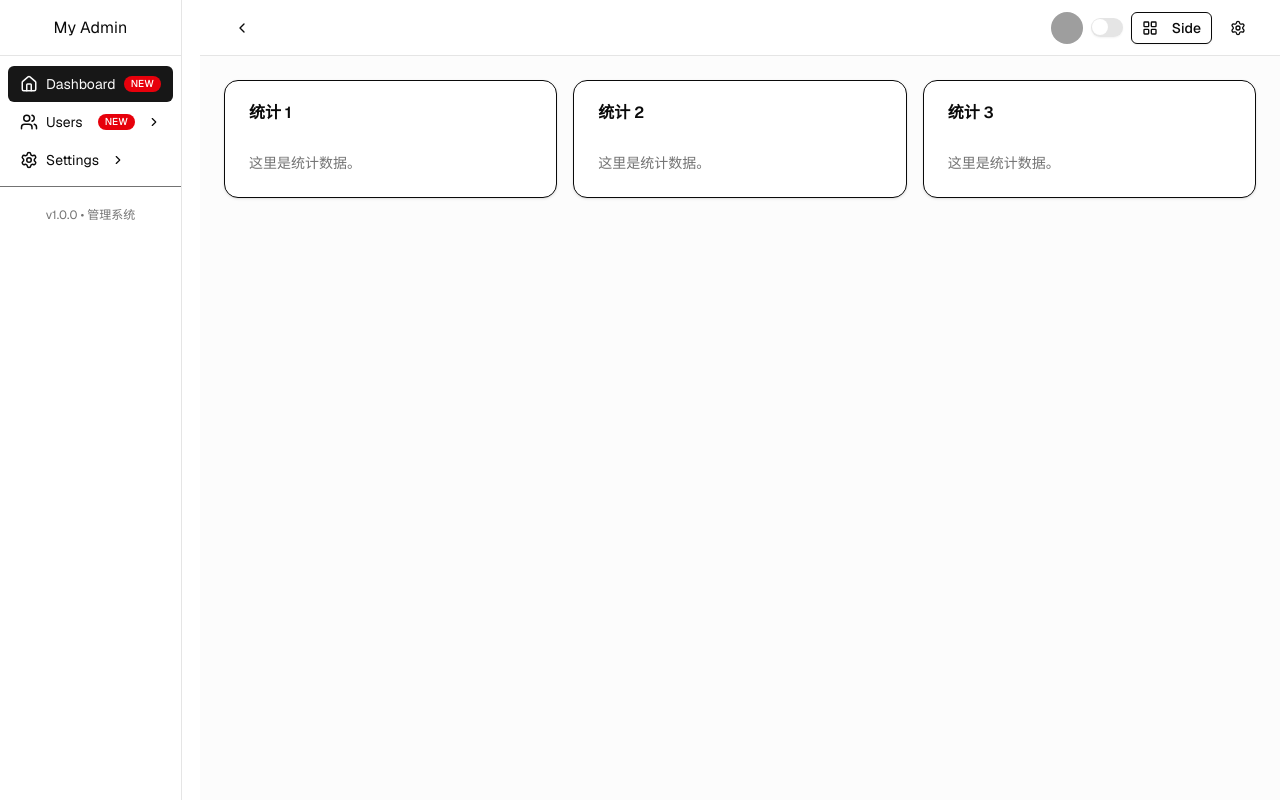
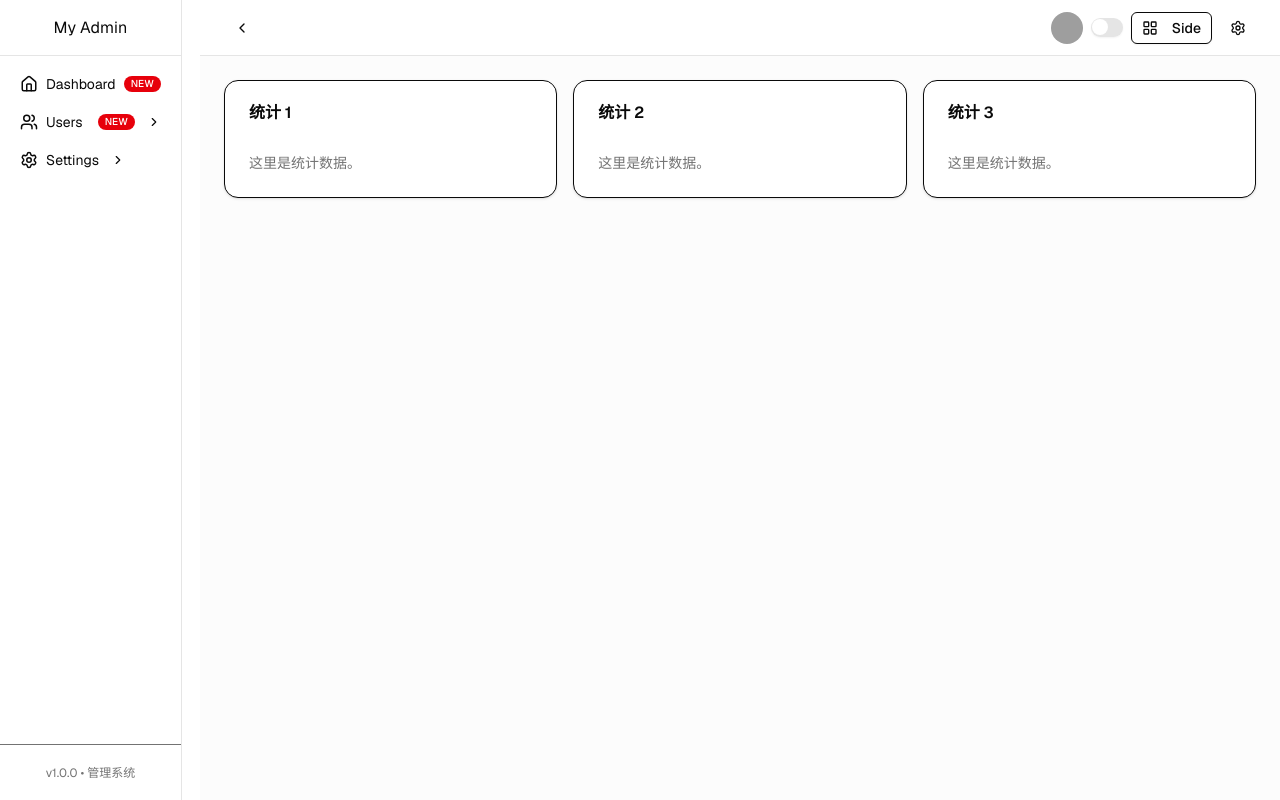
Before and after one commit to 3786329149/monorepo-next, a Next.js app in the folder apps/admin/: page / in a window 1280 px wide. Built offline with nearby package versions, Linux system fonts and the light colour scheme; grey boxes are pictures that could not be loaded.

Commit message:
feat: 使用缓存记录菜单点击激活展开的层级

```diff
--- a/apps/admin/components/layout/components/Sidebar.tsx
+++ b/apps/admin/components/layout/components/Sidebar.tsx
@@ -1,11 +1,13 @@
 "use client";
 
-import { Home, Users, Settings } from "lucide-react";
+import { Home, Users, Settings, ChevronRight, ChevronLeft } from "lucide-react";
 import { usePathname } from "next/navigation";
 import { useLayoutStore } from "#/store/useLayoutStore";
 import { cn } from "@repo/shadcn/lib/utils";
 import { ScrollArea } from "@repo/shadcn/components/ui/scroll-area";
 import { SidebarItem, type MenuItem } from "./SidebarItem";
+import { Button } from "@repo/shadcn/components/ui/button";
+import { useEffect, useState } from "react";
 
 const HEADER_HEIGHT = 56;
 const SIDEBAR_WIDTH = 220;
@@ -70,10 +72,11 @@ const menus: MenuItem[] = [
 
 export default function Sidebar() {
   const pathname = usePathname();
-  const { collapsed, mode } = useLayoutStore();
+  const { collapsed, mode, toggleCollapsed } = useLayoutStore();
 
   const mix = mode === "mix";
 
+  // sidebar 基础样式
   const base =
     "fixed left-0 h-screen border-r border-border bg-background overflow-x-visible overflow-y-hidden transition-[width] duration-300 ease-in-out";
 
@@ -86,15 +89,17 @@ export default function Sidebar() {
     : `w-[${SIDEBAR_WIDTH}px]`;
 
   return (
-    <aside className={cn(base, layout, width)}>
+    <aside className={cn(base, layout, width, "flex flex-col")}>
+      {/* 顶部栏 */}
       {mode === "side" && (
-        <div className="h-[56px] flex items-center justify-center border-b border-border">
+        <div className="h-[56px] flex items-center justify-center border-b border-border shrunk-0">
           {collapsed ? "🌀" : "My Admin"}
         </div>
       )}
 
-      <ScrollArea className="flex-1 overflow-y-auto">
-        <nav className="flex flex-col p-2 min-h-full">
+      {/* 中间菜单滚动区 */}
+      <ScrollArea className="flex-1">
+        <nav className="flex flex-col p-2">
           {menus.map((item) => (
             <SidebarItem
               key={item.key}
@@ -106,8 +111,13 @@ export default function Sidebar() {
         </nav>
       </ScrollArea>
 
-      <div className="h-14 flex items-center justify-center border-t text-xs text-muted-foreground">
+      <div className="h-14 flex items-center justify-center border-t text-xs text-muted-foreground shrink-0">
         {!collapsed ? "v1.0.0 • 管理系统" : "v1.0"}
+        {mode === "mix" && (
+          <Button variant="ghost" size="icon" onClick={toggleCollapsed}>
+            {collapsed ? <ChevronRight size={18} /> : <ChevronLeft size={18} />}
+          </Button>
+        )}
       </div>
     </aside>
   );
--- a/apps/admin/components/layout/components/SidebarItem.tsx
+++ b/apps/admin/components/layout/components/SidebarItem.tsx
@@ -1,15 +1,11 @@
 "use client";
 
-import { useState, useMemo, useEffect } from "react";
+import { useEffect, useMemo } from "react";
 import Link from "next/link";
 import { cn } from "@repo/shadcn/lib/utils";
-import { ChevronDown, ChevronRight } from "lucide-react";
-import {
-  Tooltip,
-  TooltipTrigger,
-  TooltipContent,
-} from "@repo/shadcn/components/ui/tooltip";
+import { ChevronRight } from "lucide-react";
 import { Badge } from "@repo/shadcn/components/ui/badge";
+import { useLayoutStore } from "#/store/useLayoutStore";
 
 export interface MenuItem {
   key: string;
@@ -34,45 +30,62 @@ export function SidebarItem({
   pathname,
   level = 0,
 }: SidebarItemProps) {
-  const [open, setOpen] = useState(false);
+  // 当点击一个菜单项时：如果是父级菜单，就切换 open 状态并写入缓存；如果是子级菜单，就更新“当前激活菜单”的 key。
+  const { openKeys, setOpenKeys, activeKey, setActiveKey } = useLayoutStore();
+
   const hasChildren = !!item.children?.length;
   const Icon = item.icon;
 
-  // 当前菜单自己是否匹配 样式只对 isCurrent 生效（不让父菜单被高亮）
   const isCurrent = item.href && pathname === item.href;
+  const isOpen = openKeys.includes(item.key);
 
-  // 当前子菜单是否处于激活状态
+  // 是否包含激活子项
   const hasActiveChild = useMemo(
     () => hasChildren && item.children!.some((c) => pathname === c.href),
     [pathname, item.children, hasChildren]
   );
 
-  // 自动展开当前激活子菜单的父级
+  // 自动展开当前激活子菜单
   useEffect(() => {
-    if (hasActiveChild) setOpen(true);
+    if (hasActiveChild && !isOpen) {
+      setOpenKeys([...openKeys, item.key]);
+    }
   }, [hasActiveChild]);
 
-  const toggleOpen = () => {
-    if (hasChildren) setOpen((v) => !v);
+  const handleToggle = () => {
+    if (!hasChildren) return;
+
+    if (isOpen) {
+      setOpenKeys(openKeys.filter((k) => k !== item.key));
+    } else {
+      setOpenKeys([...openKeys, item.key]);
+    }
   };
 
-  // 缩进：多层时加大 paddingLeft
+  const handleClick = () => {
+    if (hasChildren) {
+      handleToggle();
+    } else if (item.key) {
+      setActiveKey(item.key);
+    }
+  };
+
   const indent = collapsed ? undefined : 12 + level * 12;
 
   const content = (
     <div
-      onClick={!hasChildren ? undefined : toggleOpen}
+      onClick={handleClick}
       className={cn(
         "group relative flex items-center rounded-md px-3 py-2 text-sm transition-all cursor-pointer select-none",
         collapsed ? "justify-center" : "gap-2",
-        isCurrent
+        activeKey === item.key
           ? "bg-primary text-primary-foreground"
           : "hover:bg-accent hover:text-foreground",
-        hasActiveChild && !isCurrent ? "text-primary font-medium" : undefined // 父级仅用文字高亮，不填满背景
+        hasActiveChild && !isCurrent ? "text-primary font-medium" : undefined // 父级只文字高亮
       )}
       style={{
         paddingLeft: indent,
-        marginTop: level === 0 ? 2 : 0, // 子菜单之间加间距
+        marginTop: level === 0 ? 2 : 0,
       }}
     >
       {Icon && <Icon size={18} />}
@@ -80,7 +93,6 @@ export function SidebarItem({
         <>
           <span className="truncate">{item.label}</span>
 
-          {/* Badge 徽标 */}
           {item.badge && (
             <Badge
               variant={item.badgeColor || "secondary"}
@@ -89,12 +101,12 @@ export function SidebarItem({
               {item.badge}
             </Badge>
           )}
-          {/* 折叠箭头 */}
+
           {hasChildren && (
             <span
               className={cn(
                 "ml-1 transition-transform duration-200",
-                open && "rotate-90"
+                isOpen && "rotate-90"
               )}
             >
               <ChevronRight size={14} />
@@ -115,17 +127,8 @@ export function SidebarItem({
 
   return (
     <div>
-      {collapsed ? (
-        <Tooltip>
-          <TooltipTrigger asChild>{itemElement}</TooltipTrigger>
-          <TooltipContent side="right">{item.label}</TooltipContent>
-        </Tooltip>
-      ) : (
-        itemElement
-      )}
-
-      {/* 子菜单递归渲染 */}
-      {hasChildren && open && !collapsed && (
+      {itemElement}
+      {hasChildren && isOpen && !collapsed && (
         <div className="ml-3 border-l border-border/60 pl-2 mt-1 space-y-0.5">
           {item.children?.map((child) => (
             <SidebarItem
--- a/apps/admin/components/layout/components/TopBar.tsx
+++ b/apps/admin/components/layout/components/TopBar.tsx
@@ -29,7 +29,7 @@ const menuItems = [
 
 export default function TopBar({ variant }: TopBarProps) {
   const pathname = usePathname();
-  const { collapsed, toggleCollapse, mode, setMode, darkMode, toggleDark } =
+  const { collapsed, toggleCollapsed, mode, setMode, darkMode, toggleDark } =
     useLayoutStore();
 
   const [openDrawer, setOpenDrawer] = useState(false);
@@ -43,7 +43,7 @@ export default function TopBar({ variant }: TopBarProps) {
     >
       <div className="flex items-center gap-4">
         {variant === "side" && (
-          <Button variant="ghost" size="icon" onClick={toggleCollapse}>
+          <Button variant="ghost" size="icon" onClick={toggleCollapsed}>
             {collapsed ? <ChevronRight size={18} /> : <ChevronLeft size={18} />}
           </Button>
         )}
--- a/apps/admin/store/useLayoutStore.ts
+++ b/apps/admin/store/useLayoutStore.ts
@@ -5,23 +5,40 @@ export type LayoutMode = "side" | "top" | "mix";
 
 interface LayoutState {
   mode: LayoutMode;
+  setMode: (mode: LayoutMode) => void;
+
   darkMode: boolean;
+  toggleDark: () => void;
+
+  openKeys: string[]; // 当前展开的菜单key列表
+  setOpenKeys: (keys: string[]) => void;
+
+  activeKey: string | null; // 当前激活路径
+  setActiveKey: (key: string) => void;
+
   collapsed: boolean; // 侧边栏是否收起（对 side / mix 有效）
-  toggleCollapse: () => void;
-  setMode: (mode: LayoutMode) => void;
-  toggleDark: () => void;
+  toggleCollapsed: () => void;
 }
 
 export const useLayoutStore = create<LayoutState>()(
   persist(
     (set) => ({
       mode: "side",
+      setMode: (mode) => set({ mode }),
+
+      darkMode: false,
+      toggleDark: () => set((s) => ({ darkMode: !s.darkMode })),
+
       collapsed: false,
-      darkMode: false,
-      setMode: (mode) => set({ mode }),
-      toggleCollapse: () => set((s) => ({ collapsed: !s.collapsed })),
-      toggleDark: () => set((s) => ({ darkMode: !s.darkMode })),
+      toggleCollapsed: () => set((s) => ({ collapsed: !s.collapsed })),
+
+      activeKey: "",
+      setActiveKey: (path) => set({ activeKey: path }),
+
+      openKeys: [],
+      setOpenKeys: (keys) => set({ openKeys: keys }),
     }),
+
     {
       name: "layout-config",
     }
```
